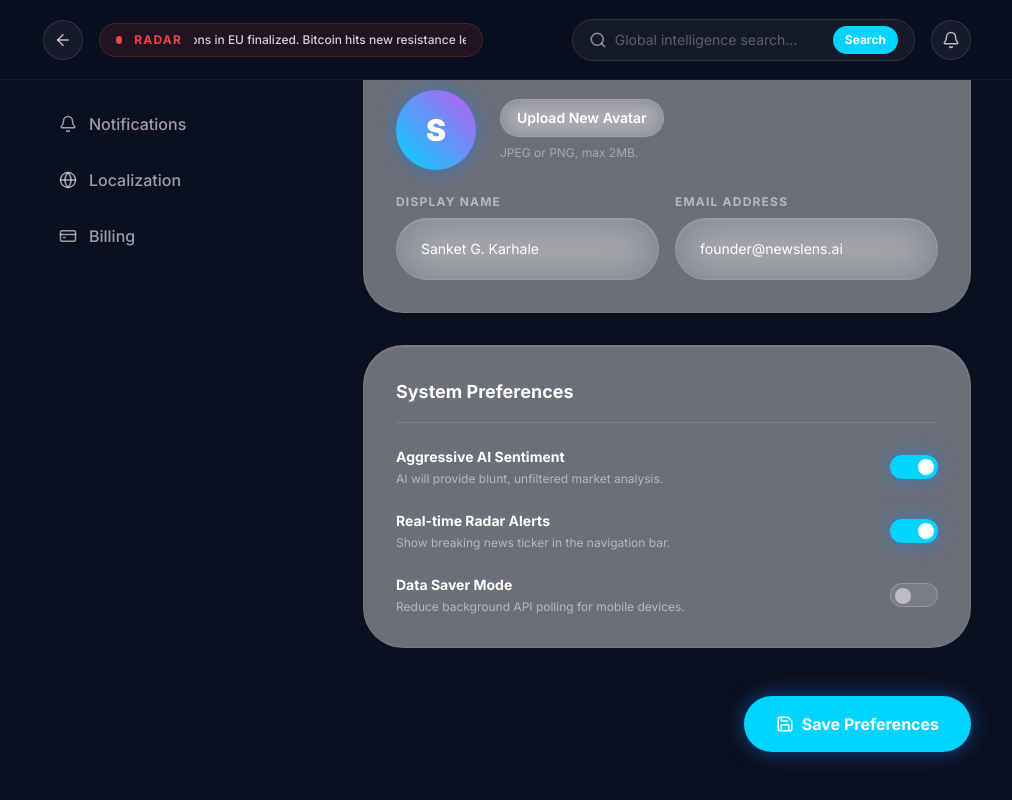
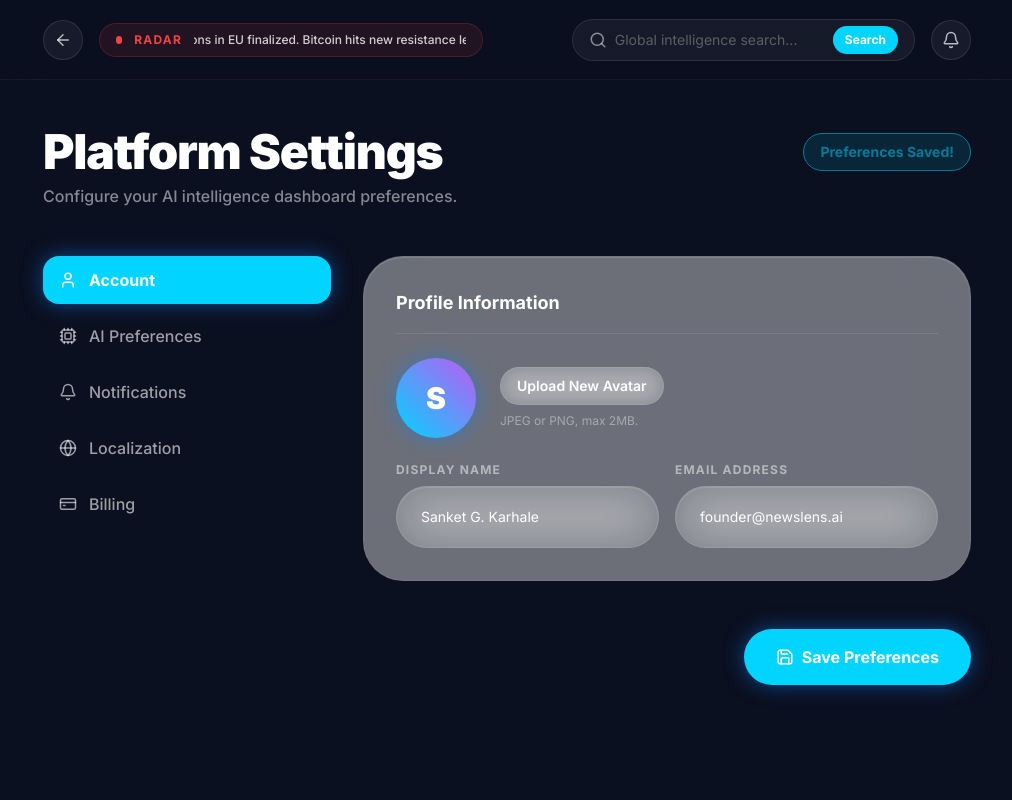
Before and after one commit to sanketkarhale/newslens, a Next.js app in the folder newslens-ui/: page /dashboard/settings in a window 1280 px wide. Both pictures are taken after a click on the button "Save Preferences". Shown: the whole page, without its empty margins (261-1273 px from the left). Built offline with nearby package versions, Linux system fonts and the light colour scheme.

Commit message:
Implement global SettingsContext and functional settings page

```diff
--- /dev/null
+++ b/newslens-ui/app/context/SettingsContext.tsx
@@ -0,0 +1,76 @@
+"use client";
+
+import React, { createContext, useContext, useState, useEffect, ReactNode } from 'react';
+
+interface SettingsContextType {
+  displayName: string;
+  setDisplayName: (name: string) => void;
+  email: string;
+  setEmail: (email: string) => void;
+  aggressiveAi: boolean;
+  setAggressiveAi: (val: boolean) => void;
+  radarAlerts: boolean;
+  setRadarAlerts: (val: boolean) => void;
+  dataSaver: boolean;
+  setDataSaver: (val: boolean) => void;
+  isLoaded: boolean;
+}
+
+const SettingsContext = createContext<SettingsContextType | undefined>(undefined);
+
+export function SettingsProvider({ children }: { children: ReactNode }) {
+  const [displayName, setDisplayName] = useState("Sanket G. Karhale");
+  const [email, setEmail] = useState("founder@newslens.ai");
+  const [aggressiveAi, setAggressiveAi] = useState(false);
+  const [radarAlerts, setRadarAlerts] = useState(true);
+  const [dataSaver, setDataSaver] = useState(false);
+  const [isLoaded, setIsLoaded] = useState(false);
+
+  // Load from localStorage on mount
+  useEffect(() => {
+    const savedName = localStorage.getItem("nl_displayName");
+    const savedEmail = localStorage.getItem("nl_email");
+    const savedAggressiveAi = localStorage.getItem("nl_aggressiveAi");
+    const savedRadarAlerts = localStorage.getItem("nl_radarAlerts");
+    const savedDataSaver = localStorage.getItem("nl_dataSaver");
+
+    if (savedName) setDisplayName(savedName);
+    if (savedEmail) setEmail(savedEmail);
+    if (savedAggressiveAi !== null) setAggressiveAi(savedAggressiveAi === "true");
+    if (savedRadarAlerts !== null) setRadarAlerts(savedRadarAlerts === "true");
+    if (savedDataSaver !== null) setDataSaver(savedDataSaver === "true");
+
+    setIsLoaded(true);
+  }, []);
+
+  // Save to localStorage when values change (if loaded)
+  useEffect(() => {
+    if (!isLoaded) return;
+    localStorage.setItem("nl_displayName", displayName);
+    localStorage.setItem("nl_email", email);
+    localStorage.setItem("nl_aggressiveAi", String(aggressiveAi));
+    localStorage.setItem("nl_radarAlerts", String(radarAlerts));
+    localStorage.setItem("nl_dataSaver", String(dataSaver));
+  }, [displayName, email, aggressiveAi, radarAlerts, dataSaver, isLoaded]);
+
+  return (
+    <SettingsContext.Provider value={{
+      displayName, setDisplayName,
+      email, setEmail,
+      aggressiveAi, setAggressiveAi,
+      radarAlerts, setRadarAlerts,
+      dataSaver, setDataSaver,
+      isLoaded
+    }}>
+      {children}
+    </SettingsContext.Provider>
+  );
+}
+
+export function useSettings() {
+  const context = useContext(SettingsContext);
+  if (context === undefined) {
+    throw new Error('useSettings must be used within a SettingsProvider');
+  }
+  return context;
+}
--- a/newslens-ui/app/dashboard/layout.tsx
+++ b/newslens-ui/app/dashboard/layout.tsx
@@ -4,6 +4,7 @@ import Link from 'next/link';
 import { useRouter, usePathname } from 'next/navigation';
 import { Search, Bell, Bookmark, TrendingUp, Settings, Map, Menu, X, ArrowLeft } from 'lucide-react';
 import { motion, AnimatePresence } from 'framer-motion';
+import { useSettings } from '../context/SettingsContext';
 
 export default function DashboardLayout({ children }: { children: ReactNode }) {
   const pathname = usePathname();
@@ -11,6 +12,8 @@ export default function DashboardLayout({ children }: { children: ReactNode }) {
   const [sidebarOpen, setSidebarOpen] = useState(false);
   const [searchQuery, setSearchQuery] = useState("");
   const [breakingNews, setBreakingNews] = useState("AI regulations in EU finalized. Bitcoin hits new resistance level. Asian markets open mixed.");
+
+  const { displayName, radarAlerts, isLoaded } = useSettings();
 
   const handleSearch = (e: React.FormEvent) => {
     e.preventDefault();
@@ -65,9 +68,11 @@ export default function DashboardLayout({ children }: { children: ReactNode }) {
 
         <div className="p-8 border-t border-white/5 flex flex-col gap-4">
           <div className="flex items-center gap-4">
-            <div className="w-10 h-10 rounded-full bg-gradient-to-tr from-primary to-tertiary flex items-center justify-center font-bold text-white">S</div>
+            <div className="w-10 h-10 rounded-full bg-gradient-to-tr from-primary to-tertiary flex items-center justify-center font-bold text-white">
+              {isLoaded && displayName ? displayName.charAt(0).toUpperCase() : "S"}
+            </div>
             <div>
-              <p className="text-sm font-bold text-white">Sanket K.</p>
+              <p className="text-sm font-bold text-white truncate w-32">{isLoaded ? displayName : "Loading..."}</p>
               <p className="text-xs text-white/50">Pro Member</p>
             </div>
           </div>
@@ -88,6 +93,7 @@ export default function DashboardLayout({ children }: { children: ReactNode }) {
             </button>
 
             {/* Breaking News Radar */}
+            {isLoaded && radarAlerts && (
               <div className="hidden lg:flex items-center gap-3 bg-red-500/10 border border-red-500/20 rounded-full px-4 py-1.5 overflow-hidden w-96">
                 <span className="flex w-2 h-2 rounded-full bg-red-500 animate-ping"></span>
                 <span className="text-xs font-bold text-red-500 uppercase tracking-widest whitespace-nowrap">Radar</span>
@@ -101,6 +107,7 @@ export default function DashboardLayout({ children }: { children: ReactNode }) {
                   </motion.p>
                 </div>
               </div>
+            )}
           </div>
 
           <div className="flex items-center gap-4">
--- a/newslens-ui/app/dashboard/settings/page.tsx
+++ b/newslens-ui/app/dashboard/settings/page.tsx
@@ -1,23 +1,62 @@
+"use client";
+
+import { useState } from 'react';
 import { ShieldCheck, User, Bell, Globe, Cpu, CreditCard, Save } from 'lucide-react';
+import { useSettings } from '../../context/SettingsContext';
 
 export default function SettingsPage() {
+  const {
+    displayName, setDisplayName,
+    email, setEmail,
+    aggressiveAi, setAggressiveAi,
+    radarAlerts, setRadarAlerts,
+    dataSaver, setDataSaver
+  } = useSettings();
+
+  const [activeTab, setActiveTab] = useState("Account");
+
+  // Local state for inputs to avoid updating context on every keystroke
+  const [localName, setLocalName] = useState(displayName);
+  const [localEmail, setLocalEmail] = useState(email);
+  const [showSavedToast, setShowSavedToast] = useState(false);
+
+  const handleSave = () => {
+    setDisplayName(localName);
+    setEmail(localEmail);
+    setShowSavedToast(true);
+    setTimeout(() => setShowSavedToast(false), 3000);
+  };
+
+  const tabs = [
+    { name: "Account", icon: User },
+    { name: "AI Preferences", icon: Cpu },
+    { name: "Notifications", icon: Bell },
+    { name: "Localization", icon: Globe },
+    { name: "Billing", icon: CreditCard },
+  ];
+
   return (
     <div className="p-8 md:p-12 max-w-5xl mx-auto pb-32">
-      <h1 className="text-3xl md:text-5xl font-black tracking-tight text-white mb-2">Platform Settings</h1>
+      <div className="flex items-center justify-between mb-2">
+        <h1 className="text-3xl md:text-5xl font-black tracking-tight text-white">Platform Settings</h1>
+        {showSavedToast && (
+          <div className="bg-primary/20 border border-primary text-primary px-4 py-2 rounded-full text-sm font-bold animate-pulse">
+            Preferences Saved!
+          </div>
+        )}
+      </div>
       <p className="text-white/50 font-medium mb-12">Configure your AI intelligence dashboard preferences.</p>
 
       <div className="grid grid-cols-1 lg:grid-cols-3 gap-8">
 
         {/* Settings Navigation/Sidebar */}
         <div className="lg:col-span-1 space-y-2">
-          {[
-            { name: "Account", icon: User, active: true },
-            { name: "AI Preferences", icon: Cpu, active: false },
-            { name: "Notifications", icon: Bell, active: false },
-            { name: "Localization", icon: Globe, active: false },
-            { name: "Billing", icon: CreditCard, active: false },
-          ].map((item) => (
-            <button key={item.name} className={`w-full flex items-center gap-3 px-4 py-3 rounded-2xl transition-all ${item.active ? 'bg-primary text-white shadow-glow font-bold' : 'text-white/60 hover:bg-white/5 hover:text-white font-medium'}`}>
+          {tabs.map((item) => (
+            <button
+              key={item.name}
+              onClick={() => setActiveTab(item.name)}
+              className={`w-full flex items-center gap-3 px-4 py-3 rounded-2xl transition-all ${activeTab === item.name ? 'bg-primary text-white shadow-glow font-bold' : 'text-white/60 hover:bg-white/5 hover:text-white font-medium'}`}
+            >
               <item.icon size={18} />
               {item.name}
             </button>
@@ -27,13 +66,13 @@ export default function SettingsPage() {
         {/* Settings Content */}
         <div className="lg:col-span-2 space-y-8">
 
-          {/* Profile Section */}
-          <section className="glass-card p-8">
+          {activeTab === "Account" && (
+            <section className="glass-card p-8 animate-in fade-in slide-in-from-bottom-4">
               <h3 className="text-lg font-bold text-white mb-6 border-b border-white/10 pb-4">Profile Information</h3>
               <div className="space-y-6">
                 <div className="flex items-center gap-6">
                   <div className="w-20 h-20 rounded-full bg-gradient-to-tr from-primary to-tertiary flex items-center justify-center font-black text-3xl text-white shadow-glow">
-                  S
+                    {localName ? localName.charAt(0).toUpperCase() : "S"}
                   </div>
                   <div>
                     <button className="ios-btn-secondary text-sm py-2 px-4">Upload New Avatar</button>
@@ -44,18 +83,29 @@ export default function SettingsPage() {
                 <div className="grid grid-cols-1 md:grid-cols-2 gap-4">
                   <div>
                     <label className="block text-xs font-bold text-white/50 uppercase tracking-widest mb-2">Display Name</label>
-                  <input type="text" defaultValue="Sanket G. Karhale" className="ios-input text-sm" />
+                    <input
+                      type="text"
+                      value={localName}
+                      onChange={(e) => setLocalName(e.target.value)}
+                      className="ios-input text-sm"
+                    />
                   </div>
                   <div>
                     <label className="block text-xs font-bold text-white/50 uppercase tracking-widest mb-2">Email Address</label>
-                  <input type="email" defaultValue="founder@newslens.ai" className="ios-input text-sm" />
+                    <input
+                      type="email"
+                      value={localEmail}
+                      onChange={(e) => setLocalEmail(e.target.value)}
+                      className="ios-input text-sm"
+                    />
                   </div>
                 </div>
               </div>
             </section>
+          )}
 
-          {/* Preferences Section */}
-          <section className="glass-card p-8">
+          {activeTab === "AI Preferences" && (
+            <section className="glass-card p-8 animate-in fade-in slide-in-from-bottom-4">
               <h3 className="text-lg font-bold text-white mb-6 border-b border-white/10 pb-4">System Preferences</h3>
               <div className="space-y-6">
                 <div className="flex items-center justify-between">
@@ -63,8 +113,11 @@ export default function SettingsPage() {
                     <h4 className="text-sm font-bold text-white">Aggressive AI Sentiment</h4>
                     <p className="text-xs text-white/50 mt-1">AI will provide blunt, unfiltered market analysis.</p>
                   </div>
-                <div className="w-12 h-6 rounded-full bg-primary relative cursor-pointer shadow-glow">
-                  <div className="absolute right-1 top-1 w-4 h-4 bg-white rounded-full"></div>
+                  <div
+                    onClick={() => setAggressiveAi(!aggressiveAi)}
+                    className={`w-12 h-6 rounded-full relative cursor-pointer transition-colors ${aggressiveAi ? 'bg-primary shadow-glow' : 'bg-white/10 border border-white/20'}`}
+                  >
+                    <div className={`absolute top-1 w-4 h-4 rounded-full transition-transform ${aggressiveAi ? 'bg-white right-1' : 'bg-white/50 left-1'}`}></div>
                   </div>
                 </div>
 
@@ -73,8 +126,11 @@ export default function SettingsPage() {
                     <h4 className="text-sm font-bold text-white">Real-time Radar Alerts</h4>
                     <p className="text-xs text-white/50 mt-1">Show breaking news ticker in the navigation bar.</p>
                   </div>
-                <div className="w-12 h-6 rounded-full bg-primary relative cursor-pointer shadow-glow">
-                  <div className="absolute right-1 top-1 w-4 h-4 bg-white rounded-full"></div>
+                  <div
+                    onClick={() => setRadarAlerts(!radarAlerts)}
+                    className={`w-12 h-6 rounded-full relative cursor-pointer transition-colors ${radarAlerts ? 'bg-primary shadow-glow' : 'bg-white/10 border border-white/20'}`}
+                  >
+                    <div className={`absolute top-1 w-4 h-4 rounded-full transition-transform ${radarAlerts ? 'bg-white right-1' : 'bg-white/50 left-1'}`}></div>
                   </div>
                 </div>
 
@@ -83,15 +139,27 @@ export default function SettingsPage() {
                     <h4 className="text-sm font-bold text-white">Data Saver Mode</h4>
                     <p className="text-xs text-white/50 mt-1">Reduce background API polling for mobile devices.</p>
                   </div>
-                <div className="w-12 h-6 rounded-full bg-white/10 border border-white/20 relative cursor-pointer">
-                  <div className="absolute left-1 top-1 w-4 h-4 bg-white/50 rounded-full"></div>
+                  <div
+                    onClick={() => setDataSaver(!dataSaver)}
+                    className={`w-12 h-6 rounded-full relative cursor-pointer transition-colors ${dataSaver ? 'bg-primary shadow-glow' : 'bg-white/10 border border-white/20'}`}
+                  >
+                    <div className={`absolute top-1 w-4 h-4 rounded-full transition-transform ${dataSaver ? 'bg-white right-1' : 'bg-white/50 left-1'}`}></div>
                   </div>
                 </div>
               </div>
             </section>
+          )}
+
+          {activeTab !== "Account" && activeTab !== "AI Preferences" && (
+            <section className="glass-card p-8 animate-in fade-in slide-in-from-bottom-4 flex flex-col items-center justify-center py-20 text-center">
+              <ShieldCheck size={48} className="text-white/20 mb-4" />
+              <h3 className="text-lg font-bold text-white mb-2">{activeTab} Settings</h3>
+              <p className="text-white/50 text-sm">This module is currently being upgraded for the next platform release.</p>
+            </section>
+          )}
 
           <div className="flex justify-end pt-4">
-            <button className="ios-btn-primary flex items-center gap-2">
+            <button onClick={handleSave} className="ios-btn-primary flex items-center gap-2">
               <Save size={18} /> Save Preferences
             </button>
           </div>
--- a/newslens-ui/app/layout.tsx
+++ b/newslens-ui/app/layout.tsx
@@ -11,6 +11,8 @@ export const metadata: Metadata = {
   description: "The AI Layer Between You and Global Chaos",
 };
 
+import { SettingsProvider } from "./context/SettingsContext";
+
 export default function RootLayout({
   children,
 }: {
@@ -19,7 +21,9 @@ export default function RootLayout({
   return (
     <html lang="en" className="dark scroll-smooth">
       <body className={`${inter.variable} ${poppins.variable} ${spaceGrotesk.variable} bg-background text-on-surface antialiased min-h-screen font-sans overflow-x-hidden selection:bg-primary/30 selection:text-primary`}>
-        {children}
+        <SettingsProvider>
+          {children}
+        </SettingsProvider>
       </body>
     </html>
   );
```
Lines whose indentation alone changed are shown as unchanged.
